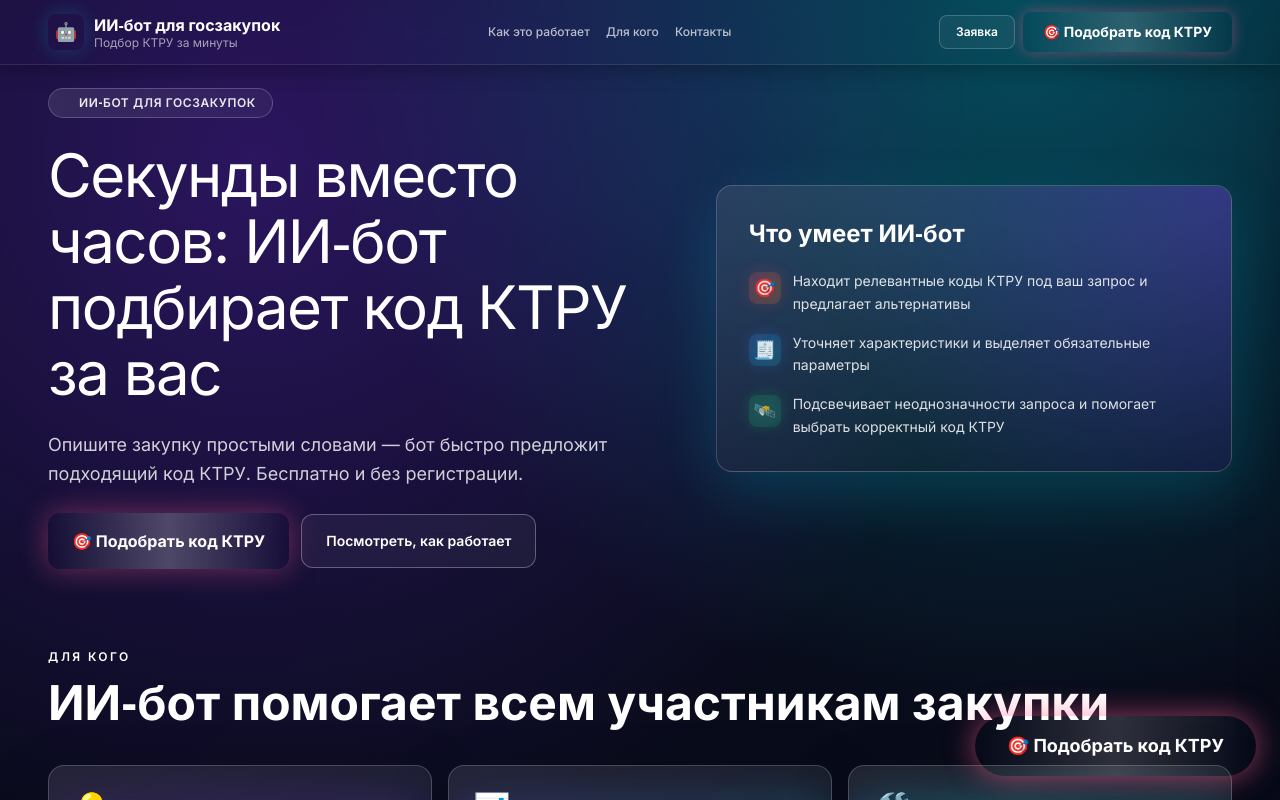
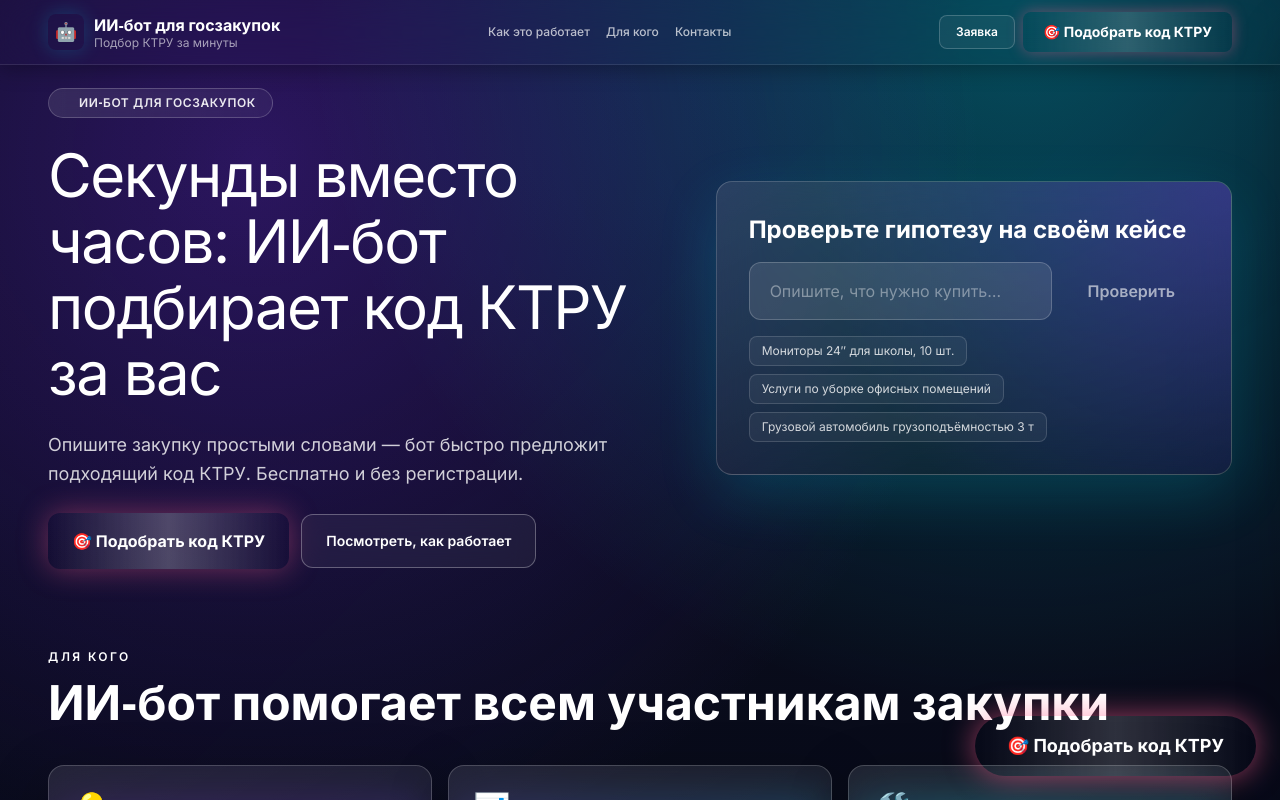
Before and after one commit to IvanLushnikov/aibuyereeo, a Next.js app in the folder landing-app/: page / in a window 1280 px wide. Shown: the top 800 px of the page. Built offline with nearby package versions, Linux system fonts and the light colour scheme.

Commit message:
landing: всегда показываем мини-инпут в герое (убран A/B-гейт)

```diff
--- a/landing-app/src/app/page.tsx
+++ b/landing-app/src/app/page.tsx
@@ -118,7 +118,6 @@ function HypothesisStarter() {
 
 export default function Home() {
   const { variant: ctaVariant, trackConversion: trackCtaConversion } = useExperiment("cta_text");
-  const { variant: heroRightVariant } = useExperiment("features_to_form");
   return (
     <>
       <Header />
@@ -169,30 +168,10 @@ export default function Home() {
           <div className="absolute inset-0 bg-gradient-hero opacity-20" />
           <div className="absolute inset-0 bg-[radial-gradient(circle_at_top_right,rgba(125,47,255,0.3),transparent_70%)]" />
           <div className="relative space-y-5">
-            {heroRightVariant === "form" ? (
-              <div className="space-y-4">
-                <h2 className="font-display text-2xl font-bold text-white">Проверьте гипотезу на своём кейсе</h2>
-                <HypothesisStarter />
-              </div>
-            ) : (
-              <>
-                <h2 className="font-display text-2xl font-bold text-white">Что умеет ИИ‑бот</h2>
-                <ul className="space-y-4 text-sm leading-relaxed text-white/85">
-                  <li className="flex items-start gap-3">
-                    <span className="mt-0.5 flex h-8 w-8 shrink-0 items-center justify-center rounded-lg bg-gradient-to-br from-red-500/20 to-orange-500/20 text-lg backdrop-blur-sm shadow-[0_0_15px_rgba(239,68,68,0.2)]">🎯</span>
-                    <span>Находит релевантные коды КТРУ под ваш запрос и предлагает альтернативы</span>
-                  </li>
-                  <li className="flex items-start gap-3">
-                    <span className="mt-0.5 flex h-8 w-8 shrink-0 items-center justify-center rounded-lg bg-gradient-to-br from-blue-500/20 to-cyan-500/20 text-lg backdrop-blur-sm shadow-[0_0_15px_rgba(59,130,246,0.2)]">🧾</span>
-                    <span>Уточняет характеристики и выделяет обязательные параметры</span>
-                  </li>
-                  <li className="flex items-start gap-3">
-                    <span className="mt-0.5 flex h-8 w-8 shrink-0 items-center justify-center rounded-lg bg-gradient-to-br from-green-500/20 to-emerald-500/20 text-lg backdrop-blur-sm shadow-[0_0_15px_rgba(34,197,94,0.2)]">🛰️</span>
-                    <span>Подсвечивает неоднозначности запроса и помогает выбрать корректный код КТРУ</span>
-                  </li>
-                </ul>
-              </>
-            )}
+            <div className="space-y-4">
+              <h2 className="font-display text-2xl font-bold text-white">Проверьте гипотезу на своём кейсе</h2>
+              <HypothesisStarter />
+            </div>
           </div>
         </div>
       </section>
```
